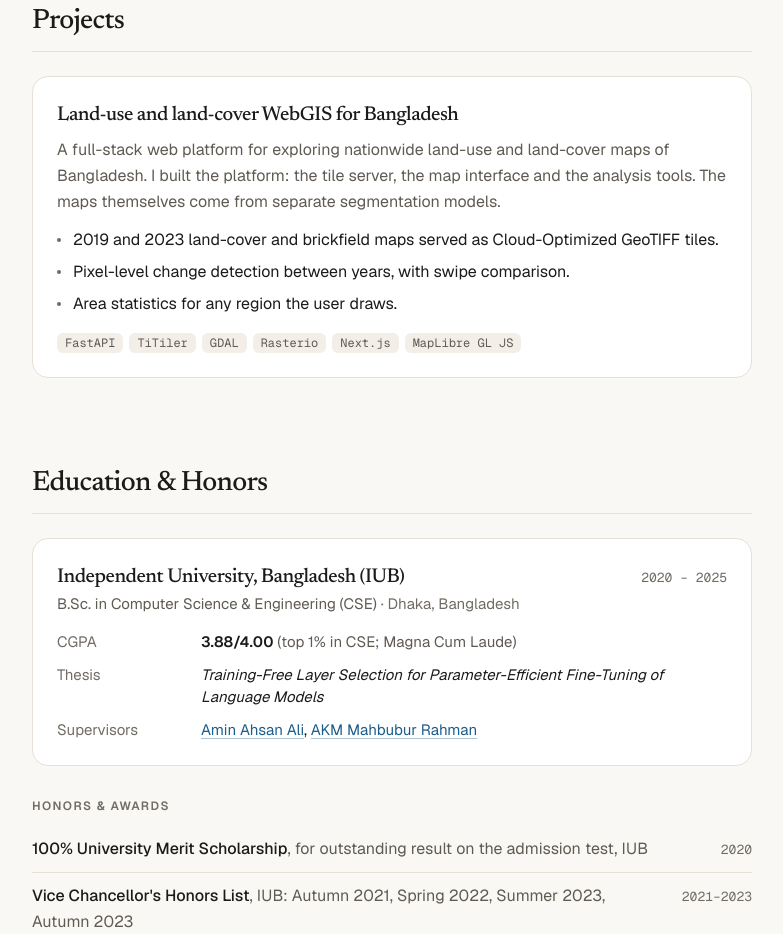
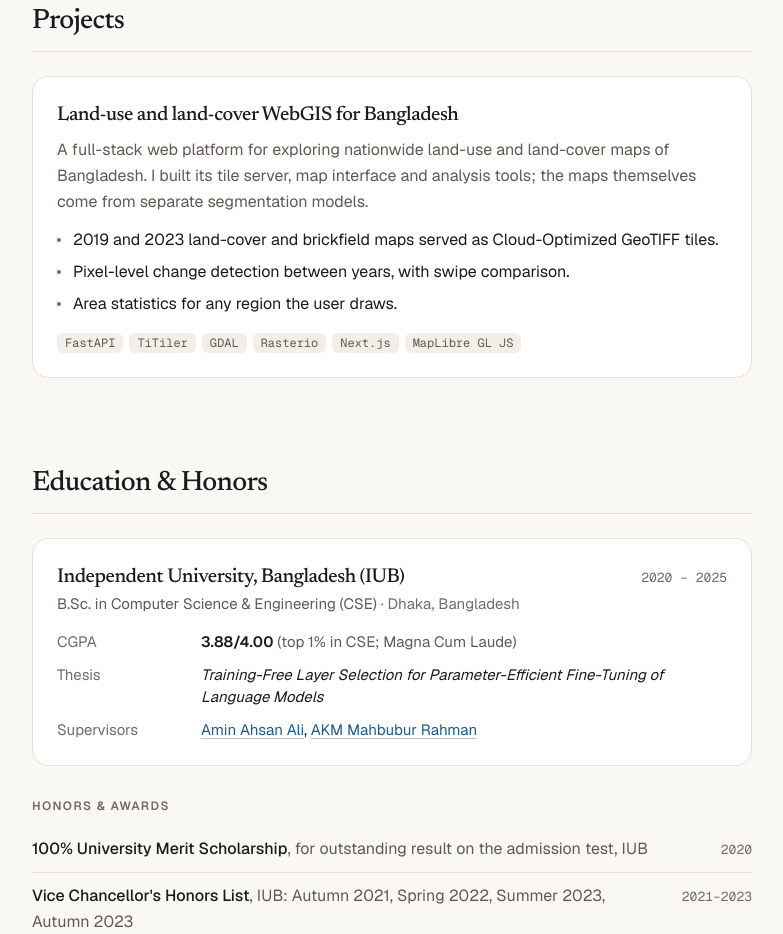
Before and after one commit to aldrinkabya/aldrinkabya.github.io, a Next.js app: page / in a window 1280 px wide. Shown: the part 3660-4594 px from the top of the page, without its empty margins (248-1031 px from the left). Built offline with nearby package versions, Linux system fonts and the light colour scheme.

Commit message:
Projects: smooth the WebGIS summary's attribution sentence

```diff
--- a/src/content/projects.ts
+++ b/src/content/projects.ts
@@ -4,7 +4,7 @@ export const projects: Project[] = [
   {
     title: "Land-use and land-cover WebGIS for Bangladesh",
     summary:
-      "A full-stack web platform for exploring nationwide land-use and land-cover maps of Bangladesh. I built the platform: the tile server, the map interface and the analysis tools. The maps themselves come from separate segmentation models.",
+      "A full-stack web platform for exploring nationwide land-use and land-cover maps of Bangladesh. I built its tile server, map interface and analysis tools; the maps themselves come from separate segmentation models.",
     bullets: [
       "2019 and 2023 land-cover and brickfield maps served as Cloud-Optimized GeoTIFF tiles.",
       "Pixel-level change detection between years, with swipe comparison.",
```
